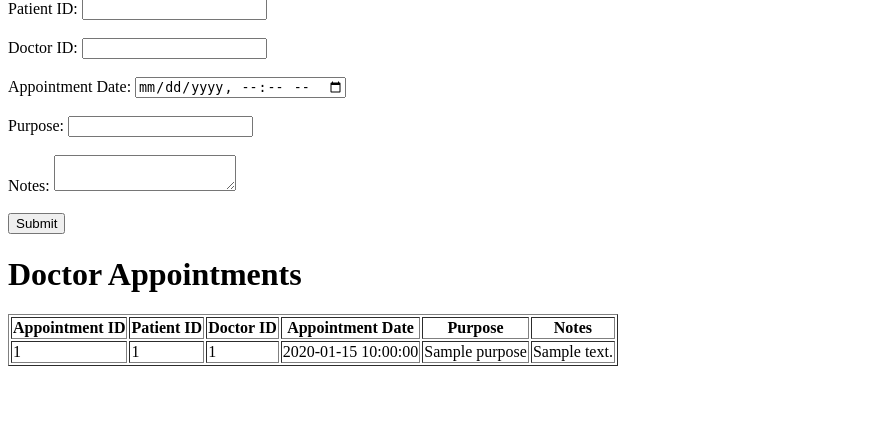
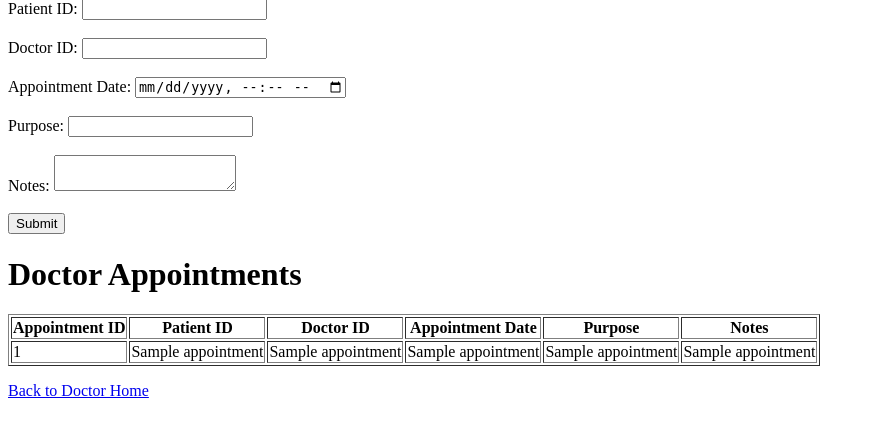
Before and after one commit to KhoaDao03/4521-Group13, a Flask app: template templates/doctorAppointments.html in a window 1280 px wide. Shown: the part 81-518 px from the top of the page, without its empty margins (0-875 px from the left). Run offline with Flask 3, Linux system fonts and the light colour scheme; the template is opened without the code that fills it: most values are stand-ins (such as "Sample title", 1, 10 or a date in 2020).

Commit message:
Update doctorAppointments.html

```diff
--- a/templates/doctorAppointments.html
+++ b/templates/doctorAppointments.html
@@ -31,14 +31,15 @@
         </tr>
         {% for appointment in appointments %}
         <tr>
-            <td>{{ appointment.AppointmentID }}</td>
-            <td>{{ appointment.PatientID }}</td>
-            <td>{{ appointment.DoctorID }}</td>
-            <td>{{ appointment.AppointmentDate }}</td>
-            <td>{{ appointment.Purpose }}</td>
-            <td>{{ appointment.Notes }}</td>
+            <td>{{ appointment[0] }}</td>
+            <td>{{ appointment[1] }}</td>
+            <td>{{ appointment[2] }}</td>
+            <td>{{ appointment[3] }}</td>
+            <td>{{ appointment[4] }}</td>
+            <td>{{ appointment[5] }}</td>
         </tr>
         {% endfor %}
     </table>
+    <p><a href="/doctorhome">Back to Doctor Home</a></p>
 </body>
 </html>
```
